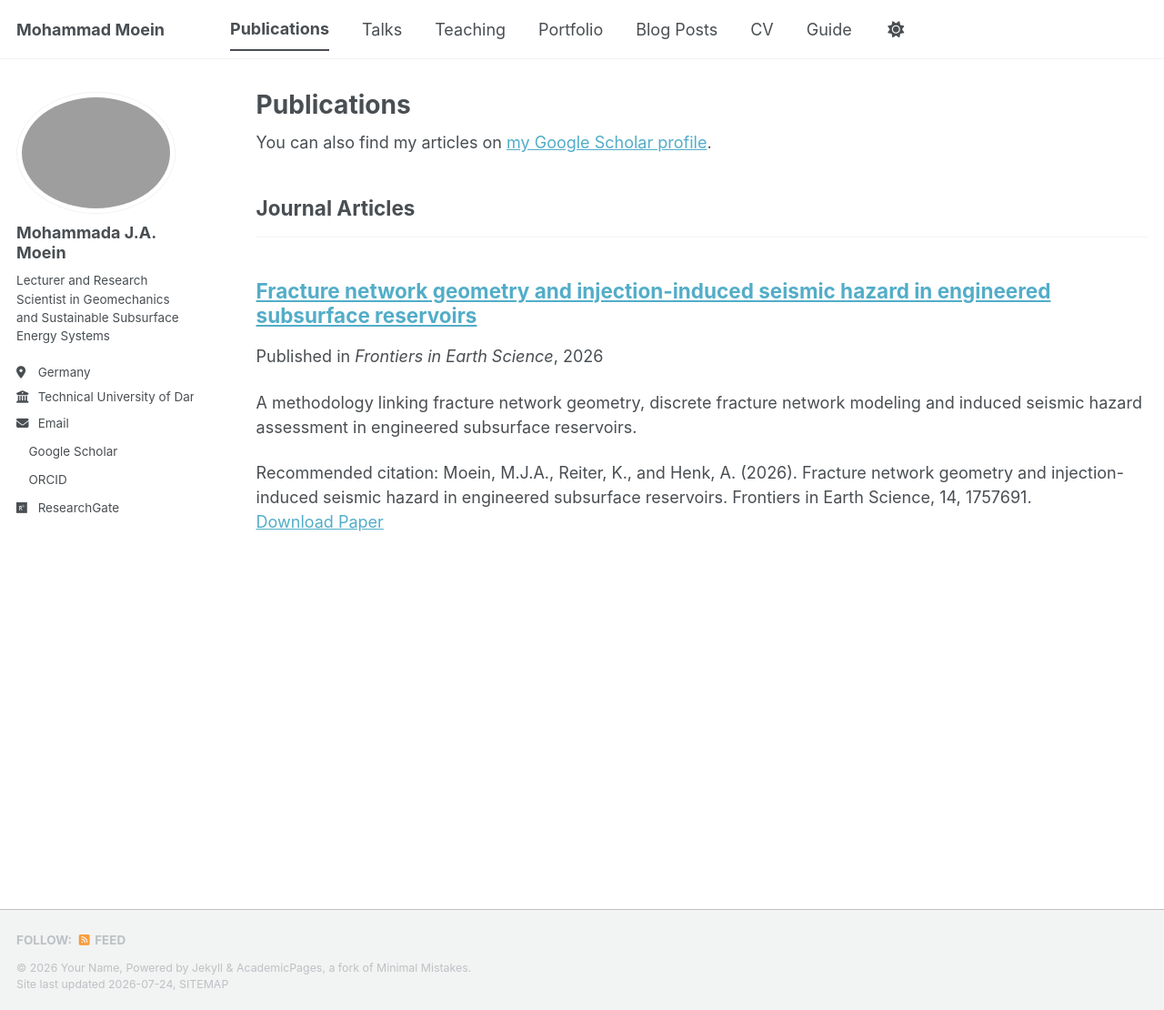
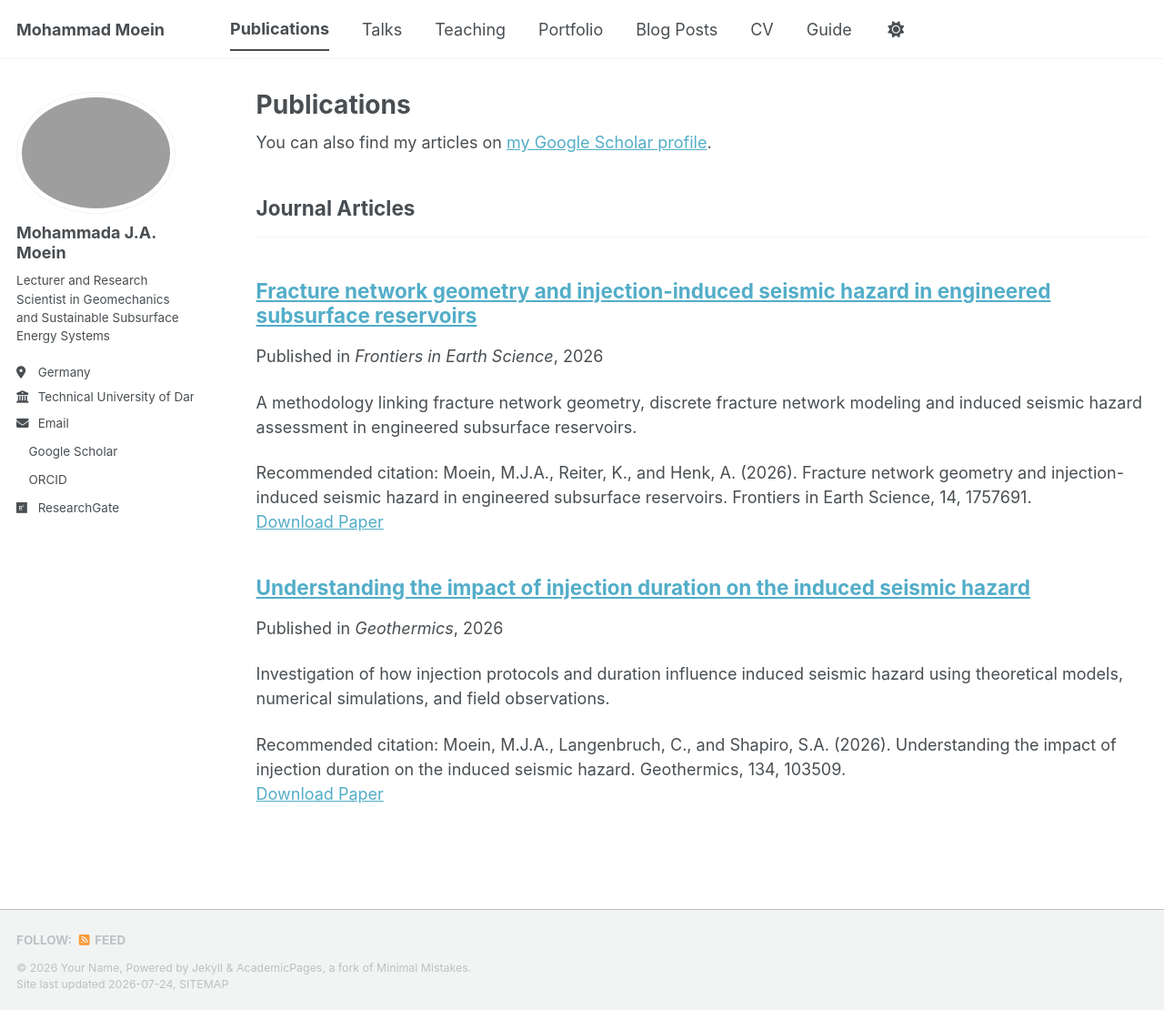
Before and after one commit to mjamoein/mjamoein.github.io, a Jekyll site: the page built from _pages/publications.html, in a window 1280 px wide and 1110 px high. Shown: the whole window at 91% size. Built offline with Jekyll 4.4.1, drawn with Linux system fonts in a browser that asks for light colours; a style sheet for code colours, icons or effects is not loaded.

Commit message:
Update 2026-Geothermics.md

```diff
--- a/_publications/2026-Geothermics.md
+++ b/_publications/2026-Geothermics.md
@@ -1,10 +1,11 @@
 ---
-title: "Understanding the Impact of Injection Duration on the Induced Seismic Hazard"
+title: "Understanding the impact of injection duration on the induced seismic hazard"
 collection: publications
-permalink: /publication/2026-geothermics
-excerpt: "A physics-based investigation of how injection duration influences induced seismic hazard."
+category: manuscripts
+permalink: /publication/2026-injection-duration-induced-seismic-hazard
+excerpt: "Investigation of how injection protocols and duration influence induced seismic hazard using theoretical models, numerical simulations, and field observations."
 date: 2026-01-01
 venue: "Geothermics"
 paperurl: "https://doi.org/10.1016/j.geothermics.2025.103509"
-citation: 'Moein, M.J.A., Langenbruch, C., & Shapiro, S. (2026). Understanding the Impact of Injection Duration on the Induced Seismic Hazard. <i>Geothermics</i>, 134, 103509.'
+citation: "Moein, M.J.A., Langenbruch, C., and Shapiro, S.A. (2026). Understanding the impact of injection duration on the induced seismic hazard. Geothermics, 134, 103509."
 ---
```
